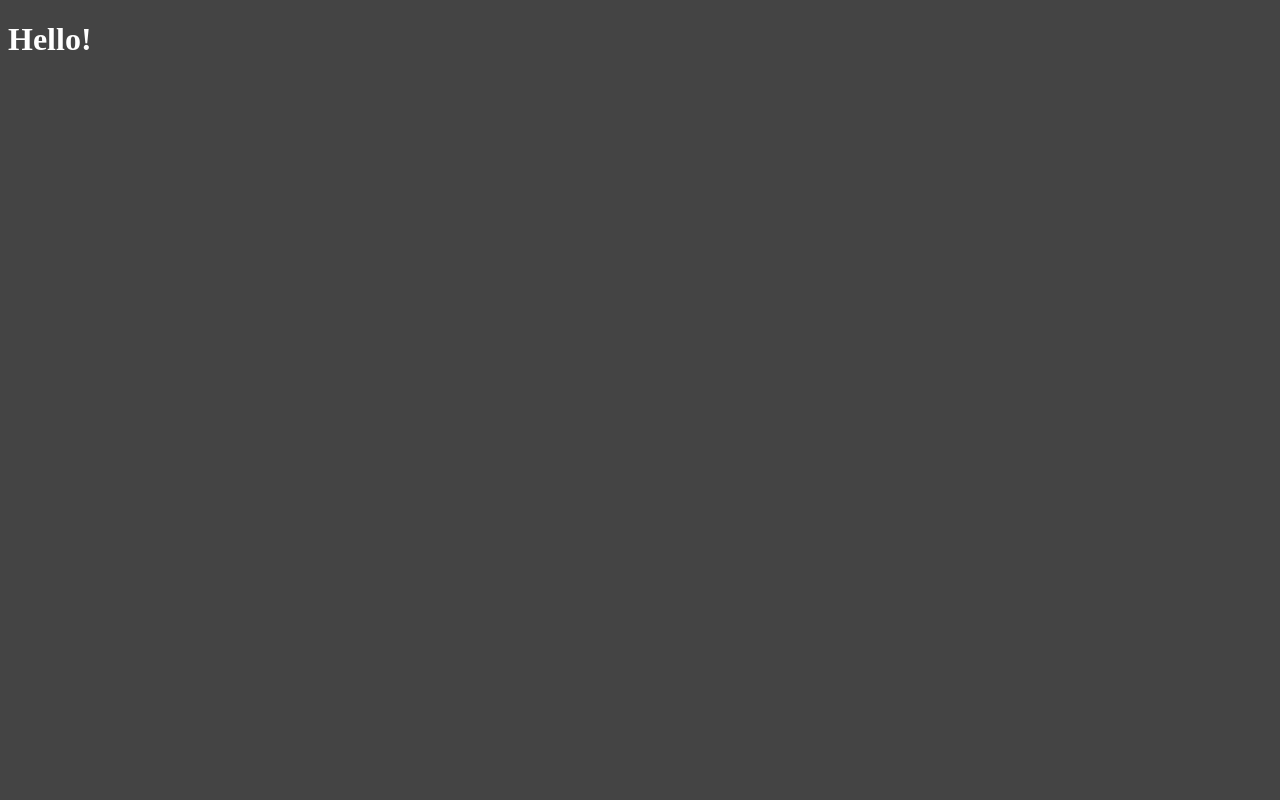
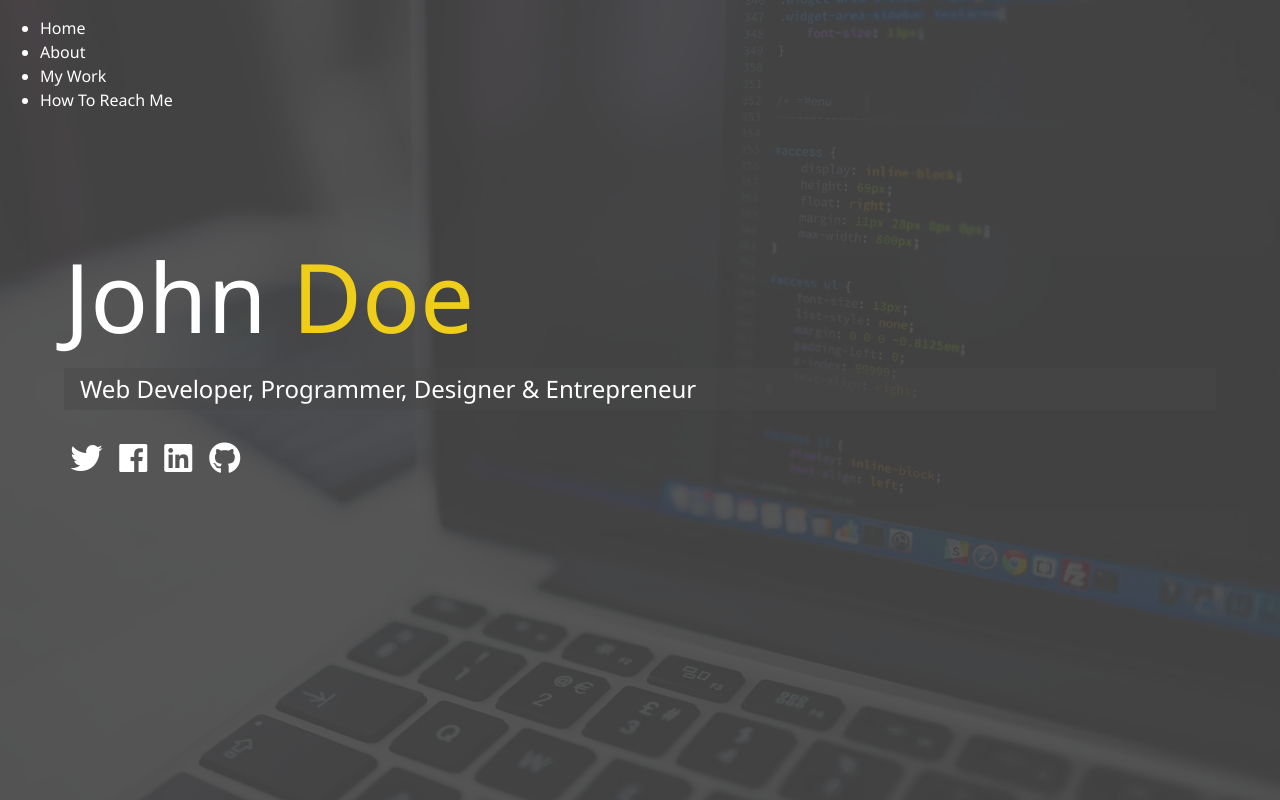
Before and after one commit to ichirinohana/learningSASS, a plain HTML site: page index.html in a window 1280 px wide. Drawn offline with Linux system fonts and the light colour scheme.

Commit message:
Index markup and main sass

```diff
--- a/css/main.css
+++ b/css/main.css
@@ -1,3 +1,66 @@
+* {
+  box-sizing: border-box; }
+
 body {
   background: #444;
-  color: #fff; }
+  color: #fff;
+  height: 100%;
+  margin: 0;
+  font-family: "Segoe UI", Tahoma, Geneva, Verdana, sans-serif;
+  line-height: 1.5; }
+  body#bg-img {
+    background: url(../img/background.jpg);
+    background-attachment: fixed;
+    background-size: cover; }
+    body#bg-img:after {
+      content: "";
+      position: absolute;
+      top: 0;
+      right: 0;
+      width: 100%;
+      height: 100%;
+      z-index: -1;
+      background: rgba(68, 68, 68, 0.9); }
+
+h1,
+h2,
+h3 {
+  margin: 0;
+  font-weight: 400; }
+  h1.lg-heading,
+  h2.lg-heading,
+  h3.lg-heading {
+    font-size: 6rem; }
+  h1.sm-heading,
+  h2.sm-heading,
+  h3.sm-heading {
+    margin-bottom: 2rem;
+    padding: 0.2rem 1rem;
+    background: rgba(73, 73, 73, 0.5); }
+
+a {
+  color: #fff;
+  text-decoration: none; }
+
+header {
+  position: fixed;
+  z-index: 2;
+  width: 100%; }
+
+.text-secondary {
+  color: #eece1a; }
+
+main {
+  padding: 4rem;
+  height: 100%; }
+  main .icons {
+    margin-top: 1rem; }
+    main .icons a {
+      padding: 0.4rem; }
+      main .icons a:hover {
+        color: #eece1a;
+        transition: all 0.5s ease-out; }
+  main#home {
+    overflow: hidden; }
+    main#home h1 {
+      margin-top: 20vh; }
--- a/index.html
+++ b/index.html
@@ -5,12 +5,65 @@
     <meta charset="UTF-8">
     <meta name="viewport" content="width=device-width, initial-scale=1.0">
     <meta http-equiv="X-UA-Compatible" content="ie=edge">
+    <link rel="stylesheet" href="https://use.fontawesome.com/releases/v5.2.0/css/all.css" integrity="sha384-hWVjflwFxL6sNzntih27bfxkr27PmbbK/iSvJ+a4+0owXq79v+lsFkW54bOGbiDQ"
+        crossorigin="anonymous">
     <link rel="stylesheet" href="css/main.css">
     <title>Welcome To My Portfolio</title>
 </head>
 
-<body>
-    <h1>Hello!</h1>
+<body id="bg-img">
+    <header>
+        <div class="menu-btn">
+            <div class="btn-line"></div>
+            <div class="btn-line"></div>
+            <div class="btn-line"></div>
+        </div>
+
+        <nav class="menu">
+            <div class="menu-branding">
+                <div class="portrait"></div>
+            </div>
+            <ul class="menu-nav">
+                <li class="nav-item">
+                    <a href="/">Home</a>
+                </li>
+                <li class="nav-item">
+                    <a href="/about.html">About</a>
+                </li>
+                <li class="nav-item">
+                    <a href="/work.html">My Work</a>
+                </li>
+                <li class="nav-item">
+                    <a href="/contact.html">How To Reach Me</a>
+                </li>
+            </ul>
+        </nav>
+    </header>
+
+    <main id="home">
+        <h1 class="lg-heading">
+            John <span class="text-secondary">Doe</span>
+        </h1>
+        <h2 class="sm-heading">
+            Web Developer, Programmer, Designer & Entrepreneur
+        </h2>
+        <div class="icons">
+            <a href="#!">
+                <i class="fab fa-twitter fa-2x"></i>
+            </a>
+            <a href="#!">
+                <i class="fab fa-facebook fa-2x"></i>
+            </a>
+            <a href="#!">
+                <i class="fab fa-linkedin fa-2x"></i>
+            </a>
+            <a href="#!">
+                <i class="fab fa-github fa-2x"></i>
+            </a>
+        </div>
+    </main>
+
+    <script src="js/main.js"></script>
 </body>
 
 </html>
```
Also changed, not shown: img/background.jpg (added), img/portrait.jpg (added), img/portrait_small.jpg (added), img/projects/project1.jpg (added), img/projects/project2.jpg (added), img/projects/project3.jpg (added), img/projects/project4.jpg (added), img/projects/project5.jpg (added), js/main.js (added).
